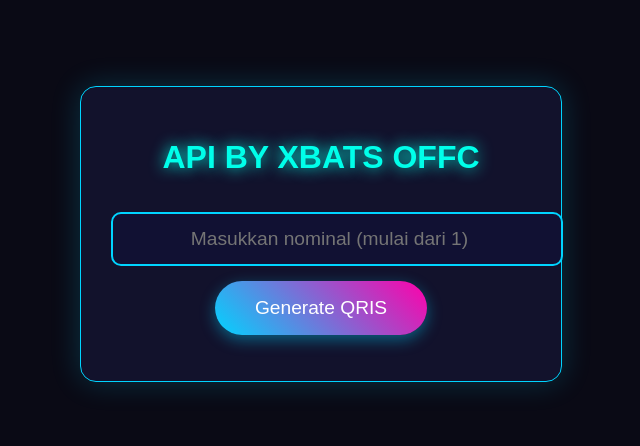
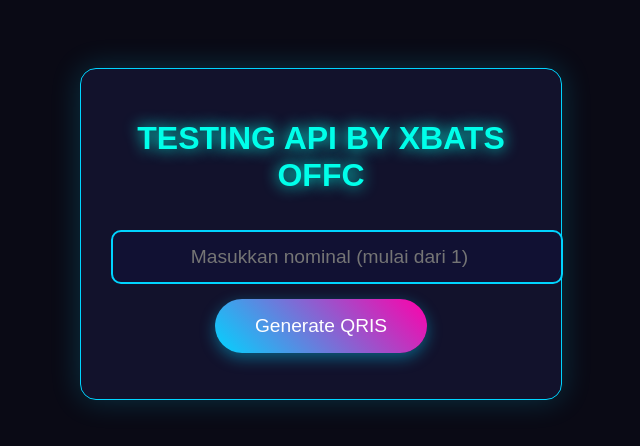
Before and after one commit to xbats-xploit/qrisku-apii, a website: page public/index.html in a window 1280 px wide. Shown: the part 186-632 px from the top of the page, without its empty margins (319-959 px from the left). Drawn offline with Linux system fonts and the light colour scheme.

Commit message:
Update index.html

```diff
--- a/public/index.html
+++ b/public/index.html
@@ -20,7 +20,7 @@
 </head>
 <body>
   <div class="container">
-    <h1>API BY XBATS OFFC</h1>
+    <h1>TESTING API BY XBATS OFFC</h1>
     <input type="number" id="nominal" placeholder="Masukkan nominal (mulai dari 1)" step="0.01" min="0.01">
     <button id="btn">Generate QRIS</button>
     <div class="loading" id="loading">Sedang generate...</div>
```
